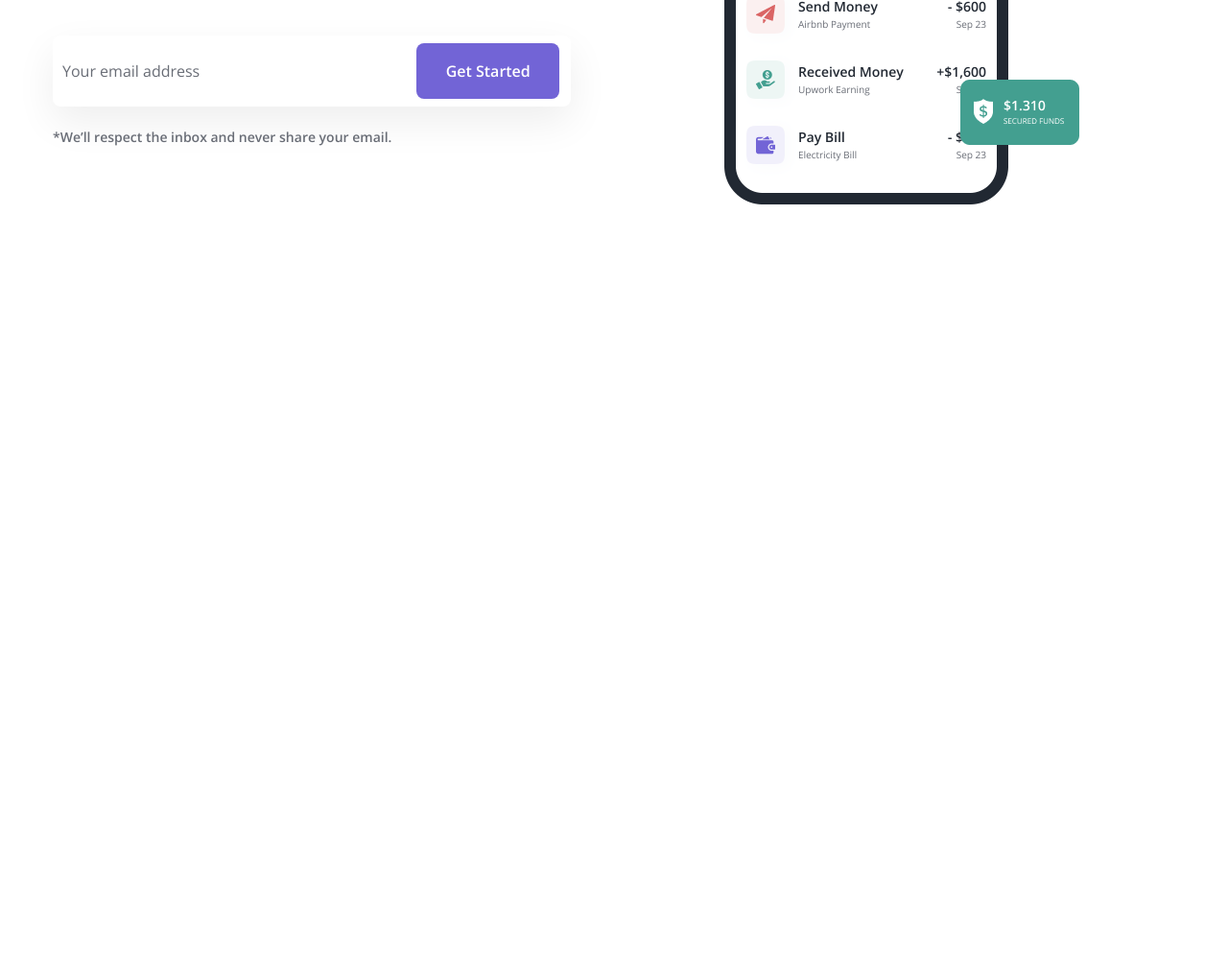
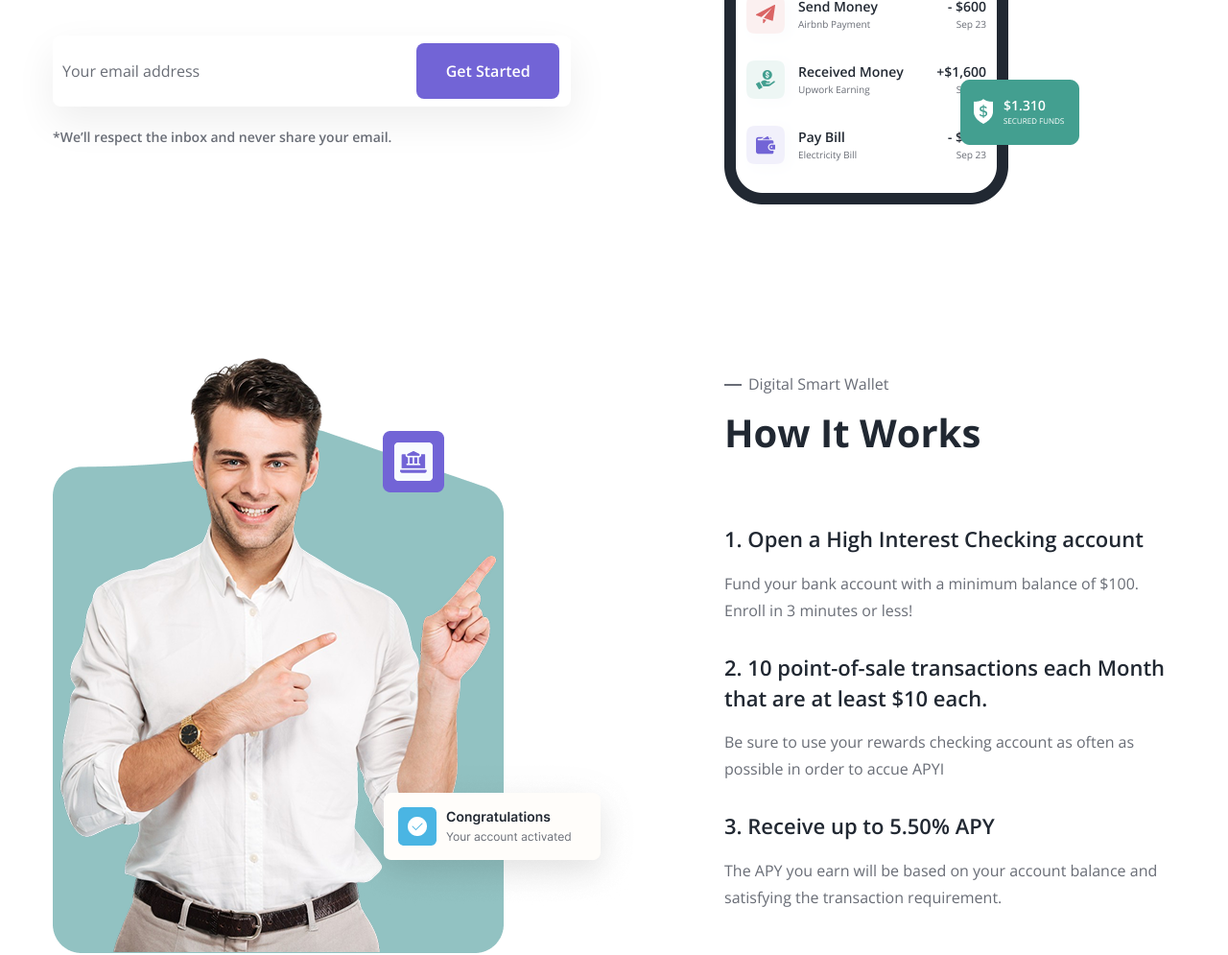
Before and after one commit to ChuMi2K/mobile-banking-website-01, a plain HTML site: page index.html in a window 1280 px wide. Shown: the part 519-1514 px from the top of the page at 96% size. Before the commit the page ends 800 px from the top, so only its background shows below. Drawn offline with nearby package versions, Linux system fonts and the light colour scheme.

Commit message:
Do work section

```diff
--- a/assets/css/styles.css
+++ b/assets/css/styles.css
@@ -54,6 +54,13 @@ button {
     border-radius: 8px;
     font-size: 1.6rem;
     font-weight: 600;
+}
+
+.section-heading {
+    color: #212832;
+    font-size: 4rem;
+    font-weight: 700;
+    line-height: 1.25; /* 119.231% */
 }
 
 /* Header */
@@ -166,7 +173,7 @@ button {
     position: absolute;
     width: 18px;
     height: 2px;
-    background: #696D77;
+    background: #696d77;
     top: 50%;
     left: -28px;
 }
@@ -179,7 +186,7 @@ button {
 }
 
 .hero__strong {
-    color: #7264D6;
+    color: #7264d6;
 }
 
 .hero__desc {
@@ -187,7 +194,7 @@ button {
     font-size: 1.8rem;
     font-weight: 400;
     line-height: 1.66; /* 166.667% */
-    margin-top: 20px; ;
+    margin-top: 20px;
 }
 
 .hero-search {
@@ -255,3 +262,98 @@ button {
     width: 100%;
     display: block;
 }
+
+/* Work */
+.work {
+    margin-top: 160px;
+}
+
+.work__inner {
+    display: flex;
+    align-items: center;
+    column-gap: 130px;
+}
+
+.work__media {
+    position: relative;
+}
+
+.work__media-wrapper {
+    /* display: flex; */
+    position: relative;
+    width: 470px;
+    height: 619px;
+}
+
+.work__media-wrapper::before {
+    content: url(../img/work-decor1.png);
+    position: absolute;
+    bottom: -3px;
+    z-index: -1;
+}
+
+.work__media::before {
+    content: url(../img/work-decor2.png);
+    position: absolute;
+    right: 62px;
+    top: 76px;
+}
+
+.work__media::after {
+    content: url(../img/work-decor3.png);
+    position: absolute;
+    right: -150px;
+    bottom: 38px;
+}
+
+.work__media-img {
+    width: 456px;
+    object-fit: cover;
+    margin: 0 auto;
+    display: block;
+}
+
+.work__content {
+    margin-left: 100px;
+}
+
+.work__label {
+    margin-bottom: 12px;
+    color: #696d77;
+    font-size: 1.6rem;
+    font-weight: 400;
+    line-height: 1.75; /* 175% */
+    position: relative;
+    padding-left: 25px;
+}
+
+.work__label::before {
+    content: "";
+    position: absolute;
+    width: 18px;
+    height: 2px;
+    display: block;
+    background-color: #696D77;
+    top: 14px;
+    left: 0;
+}
+
+.work__heading {
+    margin-bottom: 70px;
+}
+
+.work__heading-child {
+    color: #212832;
+    font-size: 2.2rem;
+    font-weight: 600;
+    line-height: 1.45; /* 145.455% */
+    margin-bottom: 16px;
+}
+
+.work__desc {
+    color: #696d76;
+    font-size: 1.6rem;
+    font-weight: 400;
+    line-height: 1.75; /* 175% */
+    margin-bottom: 30px;
+}
--- a/index.html
+++ b/index.html
@@ -106,14 +106,22 @@
                 <div class="hero__inner">
                     <section class="hero__content">
                         <p class="hero__tag">Digital Smart Wallet</p>
-                        <h1 class="hero__heading">Digital <span class="hero__strong">Payment</span> For Everyone.</h1>
+                        <h1 class="hero__heading">
+                            Digital <span class="hero__strong">Payment</span> For Everyone.
+                        </h1>
                         <p class="hero__desc">
                             We bring together eveything that’s required to build websites and apps
                             that accept payments and send payouts globally. We are the best
                             platform.
                         </p>
                         <div class="hero-search">
-                            <input class="hero-search__input" type="email" name="" id="email" placeholder="Your email address">
+                            <input
+                                class="hero-search__input"
+                                type="email"
+                                name=""
+                                id="email"
+                                placeholder="Your email address"
+                            />
                             <a href="#!" class="btn">Get Started</a>
                         </div>
                         <p class="hero__label">
@@ -122,11 +130,55 @@
                     </section>
                     <div class="hero_media">
                         <div class="hero_media-wrap">
-                            <img class="hero_media-wrap__img" src="./assets/img/mobile-screen.png" alt="">
+                            <img
+                                class="hero_media-wrap__img"
+                                src="./assets/img/mobile-screen.png"
+                                alt=""
+                            />
                         </div>
                     </div>
                 </div>
             </div>
         </section>
+
+        <main>
+            <section class="work">
+                <div class="container">
+                    <div class="work__inner">
+                        <div class="work__media">
+                            <div class="work__media-wrapper">
+                                <img
+                                    src="./assets/img/work-person.png"
+                                    alt=""
+                                    class="work__media-img"
+                                />
+                            </div>
+                        </div>
+                        <section class="work__content">
+                            <div class="work__label">Digital Smart Wallet</div>
+                            <h2 class="section-heading work__heading">How It Works</h2>
+                            <h3 class="work__heading-child">1. Open a High Interest Checking account</h3>
+                            <p class="work__desc">
+                                Fund your bank account with a minimum balance of $100. Enroll in 3
+                                minutes or less!
+                            </p>
+                            <h3 class="work__heading-child">
+                                2. 10 point-of-sale transactions each Month that are at least $10
+                                each.
+                            </h3>
+                            <p class="work__desc">
+                                Be sure to use your rewards checking account as often as possible in
+                                order to accue APYI
+                            </p>
+                            <h3 class="work__heading-child">3. Receive up to 5.50% APY</h3>
+                            <p class="work__desc">
+                                The APY you earn will be based on your account balance and
+                                satisfying the transaction requirement.
+                            </p>
+                        </section>
+                    </div>
+                </div>
+            </section>
+        </main>
     </body>
 </html>
```
Also changed, not shown: assets/img/work-decor1.png (added), assets/img/work-decor2.png (added), assets/img/work-decor3.png (added), assets/img/work-person.png (added).
